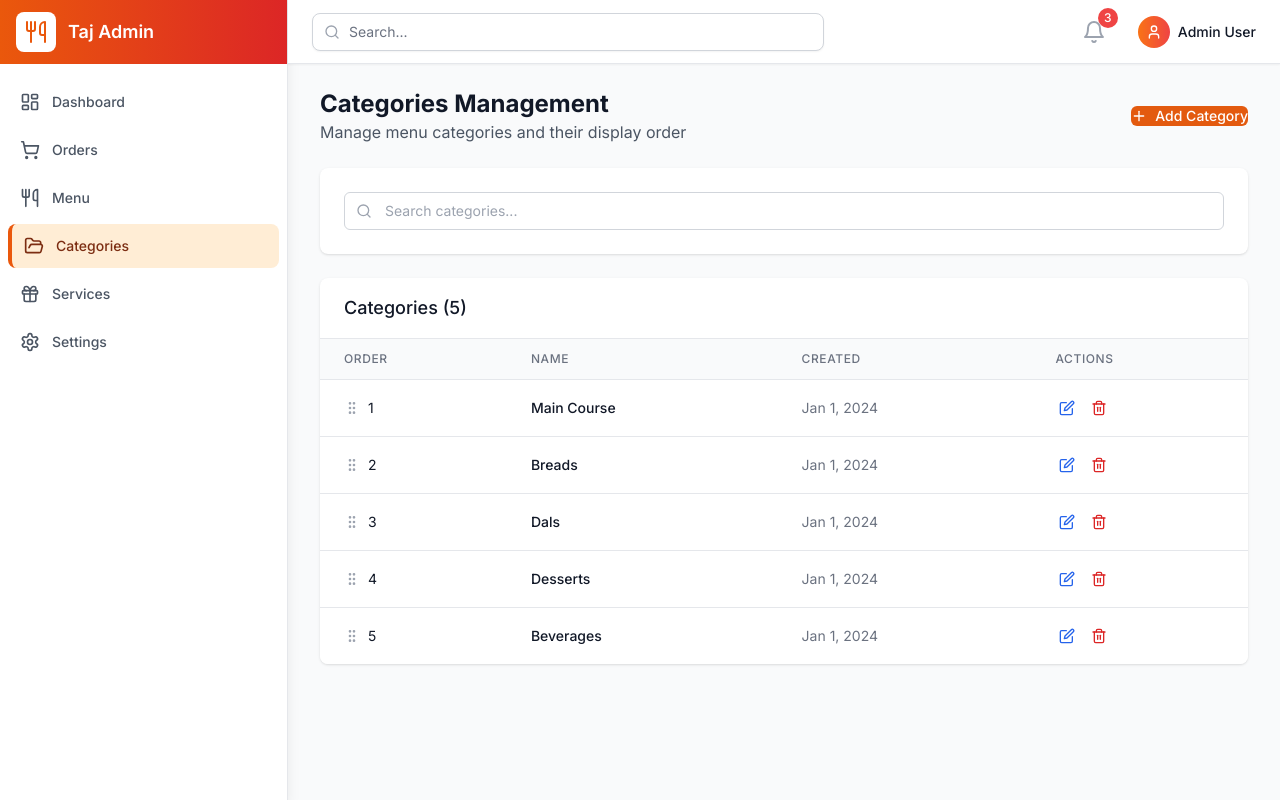
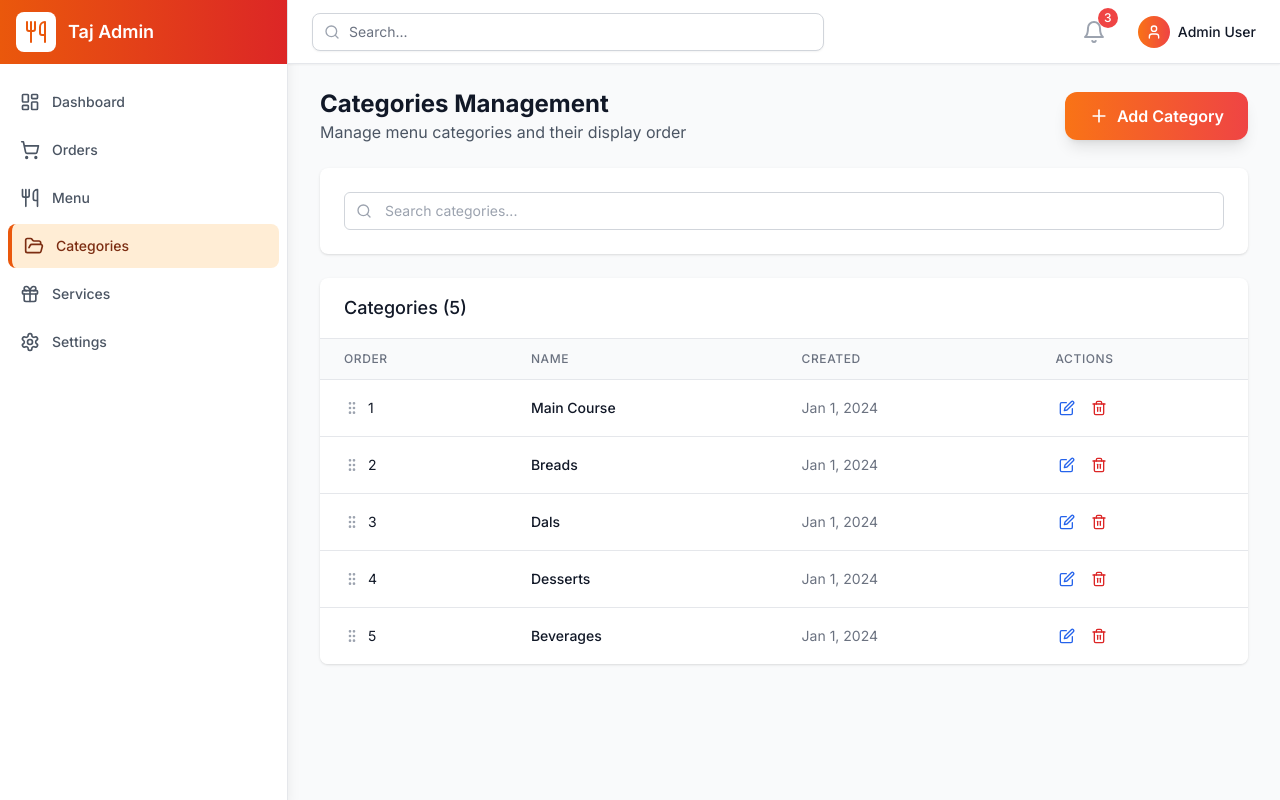
Before and after one commit to VARUN1128/al_taj_dashboard, a Next.js app: page /admin/categories in a window 1280 px wide. Built offline with nearby package versions, Linux system fonts and the light colour scheme.

Commit message:
optimised

```diff
--- a/app/admin/categories/page.tsx
+++ b/app/admin/categories/page.tsx
@@ -110,9 +110,9 @@ export default function CategoriesPage() {
             resetForm()
             setShowModal(true)
           }}
-          className="btn btn-primary w-full sm:w-auto"
+          className="w-full sm:w-auto inline-flex items-center justify-center px-4 sm:px-6 py-2.5 sm:py-3 bg-gradient-to-r from-orange-500 to-red-500 hover:from-orange-600 hover:to-red-600 text-white font-semibold rounded-xl shadow-lg hover:shadow-xl transform hover:scale-105 transition-all duration-200 border-0 focus:outline-none focus:ring-2 focus:ring-orange-500 focus:ring-offset-2 text-sm sm:text-base"
         >
-          <Plus className="h-4 w-4 mr-2" />
+          <Plus className="h-4 w-4 sm:h-5 sm:w-5 mr-2" />
           Add Category
         </button>
       </div>
```
